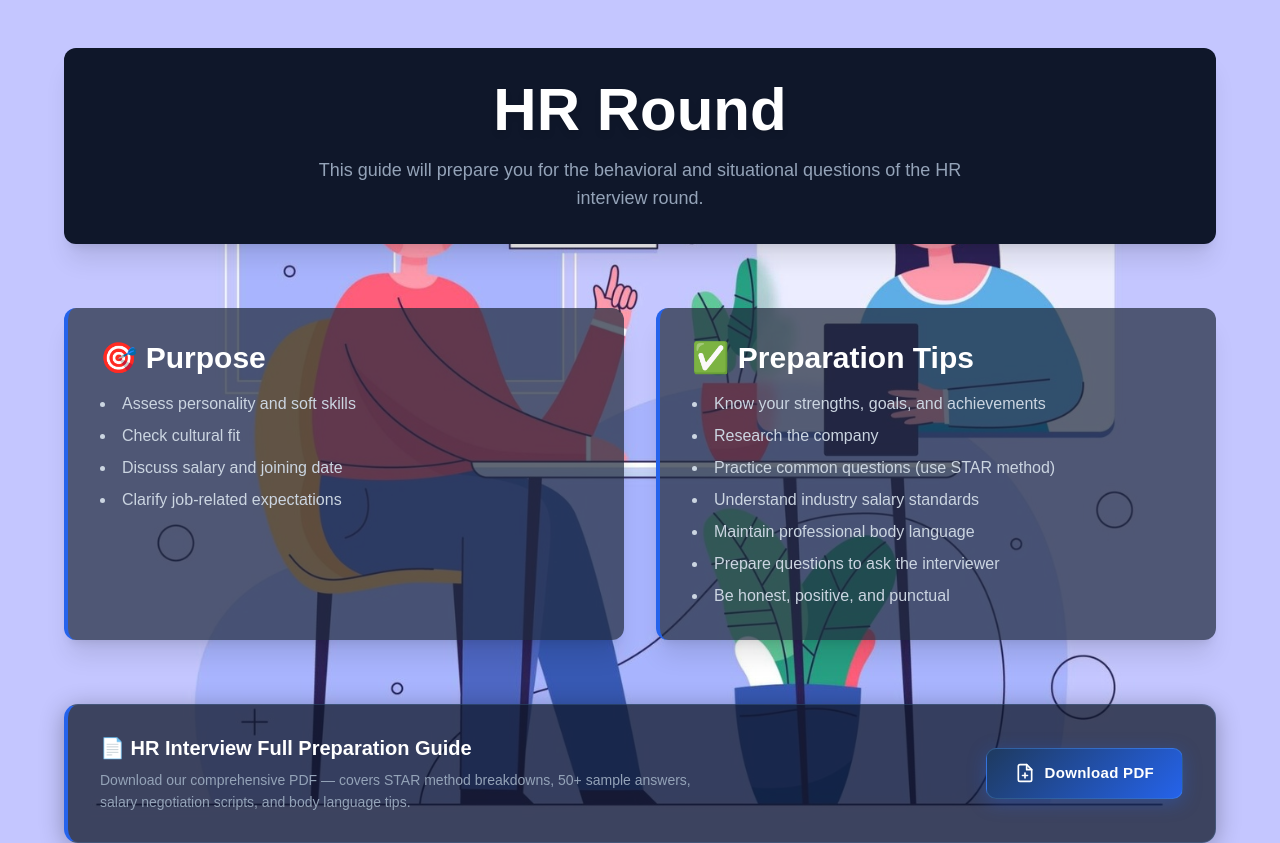
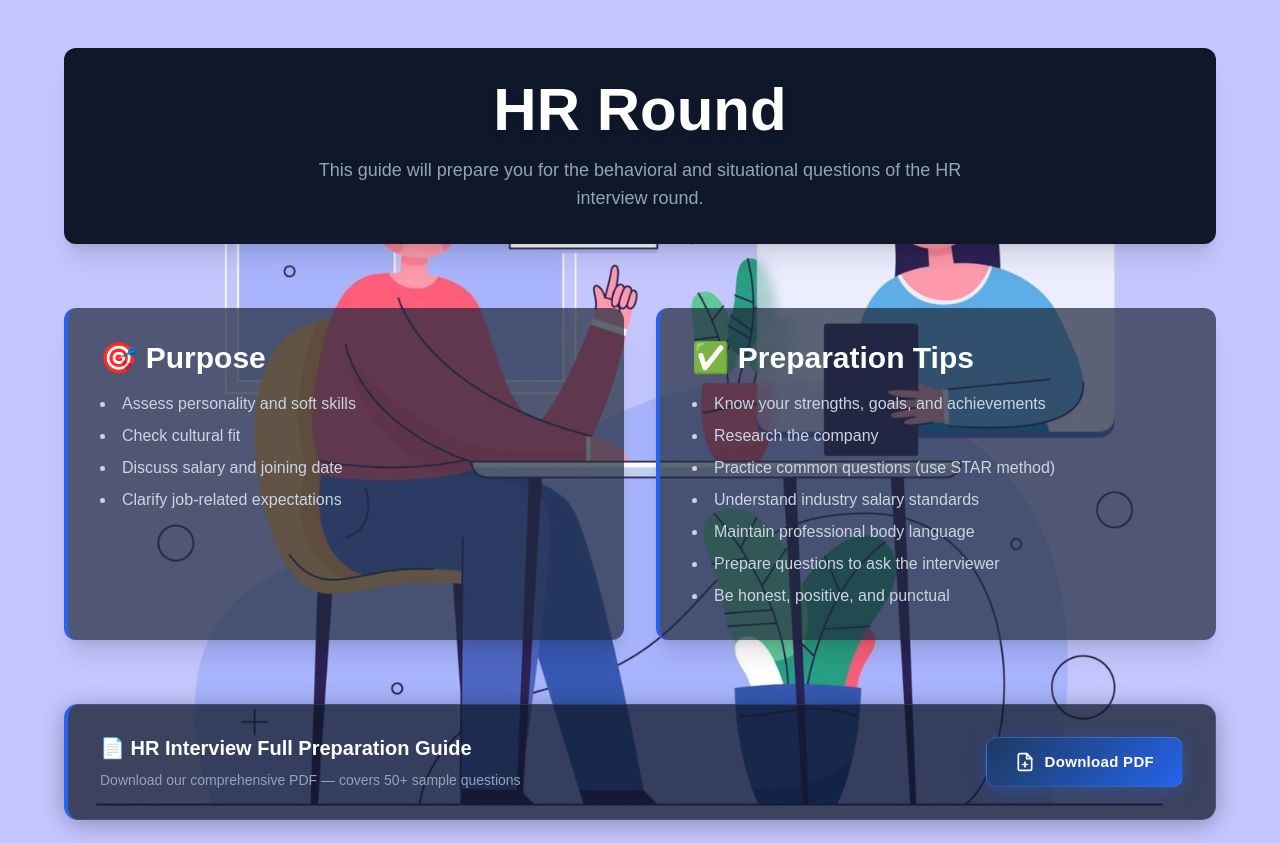
Before and after one commit to yamireddy04/PrepSphere, a plain HTML site: page Frontend/hr/hr.html in a window 1280 px wide. Shown: the top 843 px of the page. Drawn offline with nearby package versions, Linux system fonts and the light colour scheme.

Commit message:
Update hr.html

```diff
--- a/Frontend/hr/hr.html
+++ b/Frontend/hr/hr.html
@@ -145,7 +145,7 @@
             <div class="pdf-section mb-16">
                 <div class="pdf-section-text">
                     <h3>📄 HR Interview Full Preparation Guide</h3>
-                    <p>Download our comprehensive PDF — covers STAR method breakdowns, 50+ sample answers,<br>salary negotiation scripts, and body language tips.</p>
+                    <p>Download our comprehensive PDF — covers 50+ sample questions</p>
                 </div>
                 <a href="https://drive.google.com/file/d/1z79HolHh_J2YA1Cqs5j-hRCTZq-nQna8/view?usp=sharing" target="_blank" rel="noopener noreferrer" class="pdf-btn">
                     <svg width="20" height="20" viewBox="0 0 24 24" fill="none" stroke="currentColor" stroke-width="2" stroke-linecap="round" stroke-linejoin="round">
```
